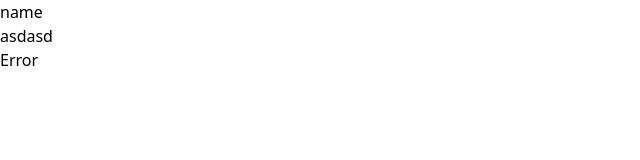
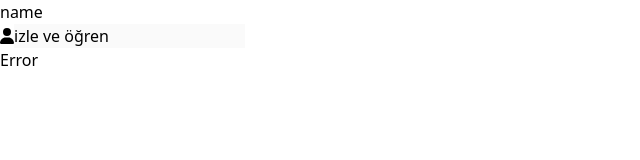
Before and after one commit to ademyalcin27/vue-design-kit-component, a Nuxt app: page / in a window 1280 px wide. Shown: the top 160 px of the page, without its empty margins (0-640 px from the left). Built offline with nearby package versions, Linux system fonts and the light colour scheme.

Commit message:
3 - Input Component

```diff
--- a/app.vue
+++ b/app.vue
@@ -1,12 +1,15 @@
 <template>
   <div>
-    <Input v-model="name" label="name" error-message="Error" error />
+    <Input
+      v-model="name"
+      label="name"
+      error-message="Error"
+      prepend-icon="fa-user"
+      clearable
+      disabled
+    />
   </div>
 </template>
 <script setup lang="ts">
-const name = ref("asdasd");
-
-watch(name, (newVal, oldVal) => {
-  console.log(newVal, oldVal);
-});
+const name = ref("izle ve öğren");
 </script>
--- a/components/Input/Input.vue
+++ b/components/Input/Input.vue
@@ -3,25 +3,41 @@
     <label v-if="label" :for="id" class="input-wrapper__label">{{
       label
     }}</label>
-    <div class="relative flex">
+    <div
+      class="input-wrapper__field"
+      :class="{
+        'input-wrapper__field--error': error,
+      }"
+    >
+      <slot name="prepend" />
+      <font-awesome-icon
+        v-if="prependIcon && !$slots.prepend"
+        :icon="prependIcon"
+        class="input-wrapper__prepend-icon"
+      />
       <input
         :id="id"
         v-model="modelValue"
         :type="type"
         class="input-wrapper__input"
-        :class="{
-          'input-wrapper__input--clearable': showClearable,
-          'input-wrapper__input--error': error,
-        }"
         :placeholder="placeholder"
         :disabled="disabled"
         :readonly="readonly"
+        @blur="$emit('blur', $event)"
+        @focus="$emit('focus', $event)"
+        @input="$emit('input', $event)"
       />
       <font-awesome-icon
         v-if="showClearable"
         icon="fa-xmark"
         class="input-wrapper__clear"
         @click="clearInput"
+      />
+      <slot name="append" />
+      <font-awesome-icon
+        v-if="appendIcon && !$slots.append"
+        :icon="appendIcon"
+        class="input-wrapper__append-icon"
       />
     </div>
     <span v-if="errorMessages" class="input-wrapper__error-message">
@@ -47,6 +63,8 @@ interface InputProps {
   clearable?: boolean;
   errorMessage?: string;
   error?: boolean;
+  prependIcon?: string;
+  appendIcon?: string;
 }
 
 const props = withDefaults(defineProps<InputProps>(), {
@@ -55,8 +73,15 @@ const props = withDefaults(defineProps<InputProps>(), {
   type: "text",
   placeholder: "",
   errorMessage: "",
+  prependIcon: "",
+  appendIcon: "",
 });
-const emit = defineEmits(["update:modelValue"]);
+defineEmits<{
+  (e: "update:modelValue", value: string): void;
+  (e: "input", event: Event): void;
+  (e: "blur", event: FocusEvent): void;
+  (e: "focus", event: FocusEvent): void;
+}>();
 
 const modelValue = defineModel<string | number>();
 
--- a/components/Input/input.css
+++ b/components/Input/input.css
@@ -3,21 +3,24 @@
   &__label {
     @apply mb-2 block text-sm font-medium leading-6 text-gray-600;
   }
-  &__input {
-    @apply block w-full rounded-md border-0 px-2
-    py-1.5 text-gray-900 shadow-sm ring-1
-    ring-inset ring-gray-300 placeholder:text-gray-400
-    focus:ring-2 focus:ring-inset focus:ring-indigo-600 sm:text-sm
-    sm:leading-6;
-    &--clearable {
-      @apply pr-8;
-    }
+  &__field {
+    @apply relative flex items-center rounded-md ring-2 ring-inset ring-gray-300 hover:ring-2 focus:ring-2;
     &--error {
       @apply ring-red-600;
     }
+    &:not(&--error) {
+      @apply focus-within:ring-indigo-600;
+    }
   }
+  &__input {
+    @apply block w-full border-0 bg-transparent px-2 py-1.5 text-gray-900 outline-none placeholder:text-gray-400 sm:text-sm sm:leading-6;
+  }
+  &__prepend-icon {
+    @apply pl-2;
+  }
+  &__append-icon,
   &__clear {
-    @apply absolute inset-y-0 right-0 top-1/2 -translate-y-1/2 transform cursor-pointer items-center p-2;
+    @apply mr-2;
   }
   &__error-message {
     @apply mt-2 text-sm text-red-600;
--- a/package.json
+++ b/package.json
@@ -25,6 +25,7 @@
     "eslint-config-prettier": "^9.1.0",
     "eslint-plugin-prettier": "^5.1.3",
     "prettier": "^3.2.5",
+    "prettier-plugin-tailwindcss": "^0.5.11",
     "typescript": "^5.3.3",
     "vue-tsc": "^1.8.27"
   }
```
Also changed, not shown: 2 other files (tests, documents, lock files or other folders).
